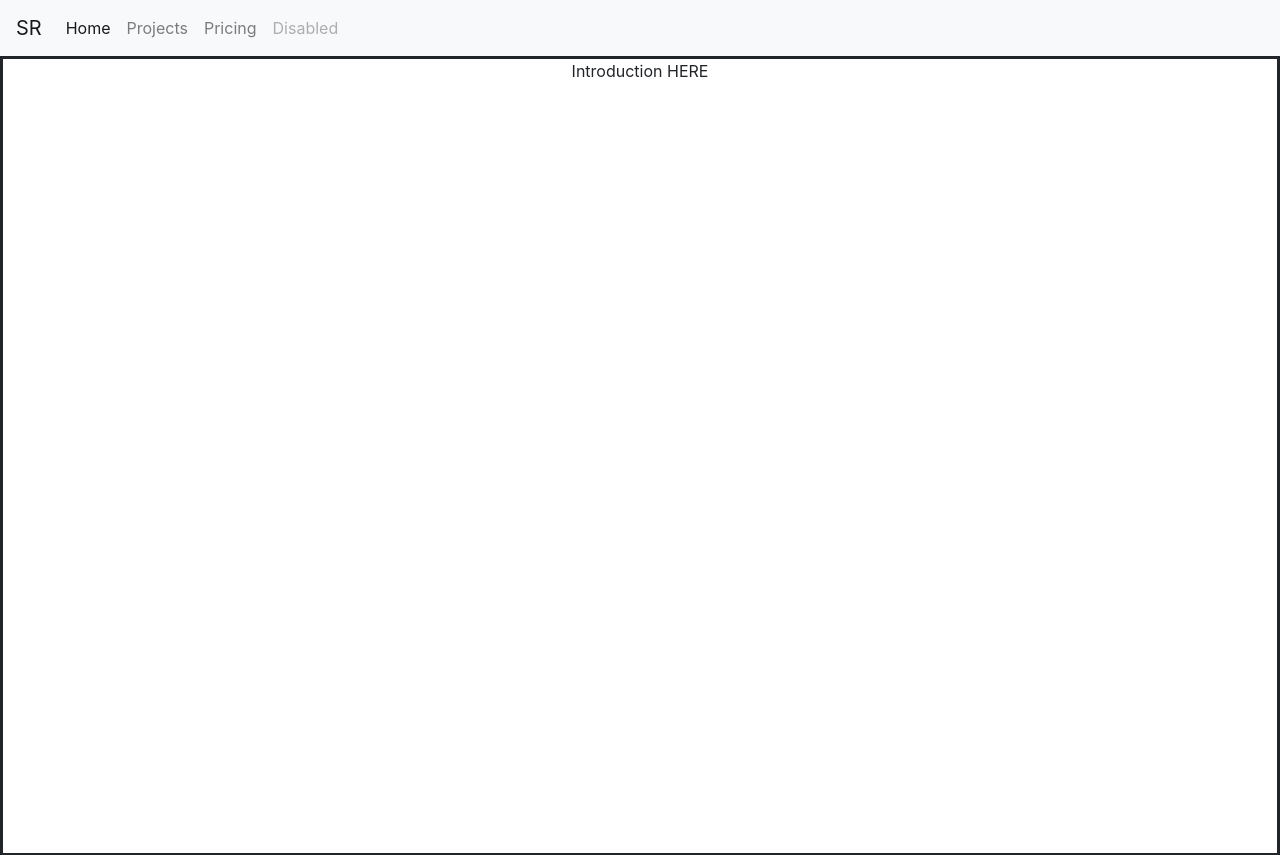
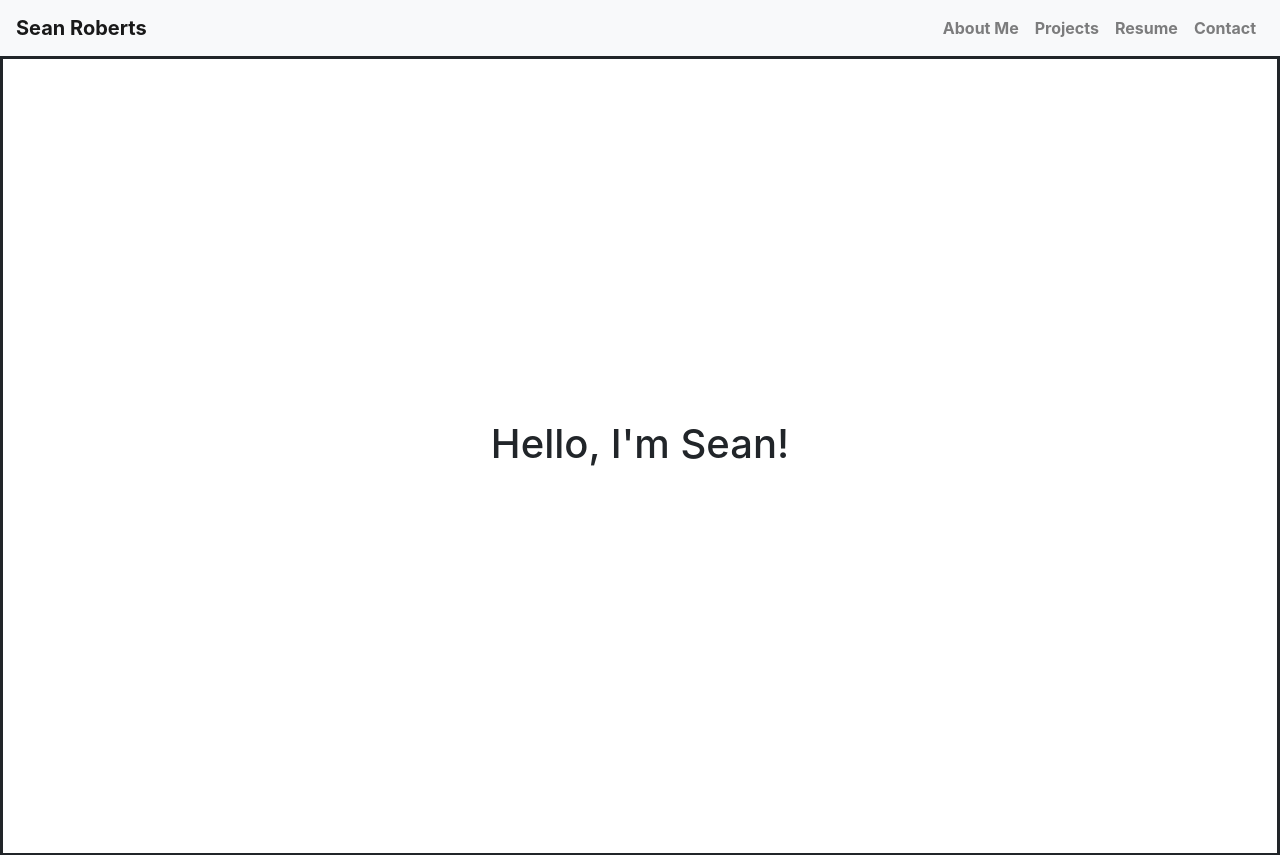
Before and after one commit to SeanFromOhio/portfolio-V1, a Flask app: page / in a window 1280 px wide. Shown: the top 855 px of the page. Run offline with Flask 2, Linux system fonts and the light colour scheme; some libraries are stand-ins or nearby versions.

Commit message:
Made changes to the navbar. Made aesthetic changes in main css. Added routes for the resume and contact pages

```diff
--- a/app.py
+++ b/app.py
@@ -7,5 +7,15 @@ def index():
     return render_template("index.html")
 
 
+@app.route("/resume")
+def resume():
+    return render_template("resume.html")
+
+
+@app.route("/contact")
+def contact():
+    return render_template("contact.html")
+
+
 if __name__ == "__main__":
     app.run(debug=True, port=8000)
--- a/static/css/main.css
+++ b/static/css/main.css
@@ -11,8 +11,19 @@ html, body {
     width: 100%;
 }
 
+#navbar-custom {
+    position:;
+}
+
 .border-solid {
     border: solid;
+}
+
+.flex-col {
+    display: flex;
+    justify-content: center;
+    align-items: center;
+    flex-direction: column;
 }
 
 /* Project Boxes Alignment */
--- a/templates/index.html
+++ b/templates/index.html
@@ -2,11 +2,12 @@
 
 {% block content %}
 
-<div class="border-solid full-screen text-center">
-    Introduction HERE
+<div class="border-solid full-screen text-center flex-col">
+    <h1>Hello, I'm Sean!</h1>
+    <p></p>
 </div>
 
-<div class="border-solid full-screen text-center">
+<div id="projects-page" class="border-solid full-screen text-center">
     <div class="project-row">
         <div class="border-solid project-box" style="margin-right: 4%;">
             Project 1
--- a/templates/partials/_navbar.html
+++ b/templates/partials/_navbar.html
@@ -1,21 +1,21 @@
-<nav class="navbar navbar-expand-lg navbar-light bg-light">
-  <a class="navbar-brand" href="#">SR</a>
+<nav id="navbar-custom" class="navbar navbar-expand-lg navbar-light bg-light font-weight-bold">
+  <a class="navbar-brand" href="/">Sean Roberts</a>
   <button class="navbar-toggler" type="button" data-toggle="collapse" data-target="#navbarNav" aria-controls="navbarNav" aria-expanded="false" aria-label="Toggle navigation">
     <span class="navbar-toggler-icon"></span>
   </button>
   <div class="collapse navbar-collapse" id="navbarNav">
-    <ul class="navbar-nav">
-      <li class="nav-item active">
-        <a class="nav-link" href="#">Home <span class="sr-only">(current)</span></a>
+    <ul class="navbar-nav ml-auto">
+      <li class="nav-item">
+        <a class="nav-link" href="#">About Me</a>
       </li>
       <li class="nav-item">
-        <a class="nav-link" href="#">Projects</a>
+        <a class="nav-link" href="#projects-page">Projects</a>
       </li>
       <li class="nav-item">
-        <a class="nav-link" href="#">Pricing</a>
+        <a class="nav-link" href="#">Resume</a>
       </li>
-      <li class="nav-item">
-        <a class="nav-link disabled" href="#">Disabled</a>
+      <li>
+        <a class="nav-link" href="#">Contact</a>
       </li>
     </ul>
   </div>
```
